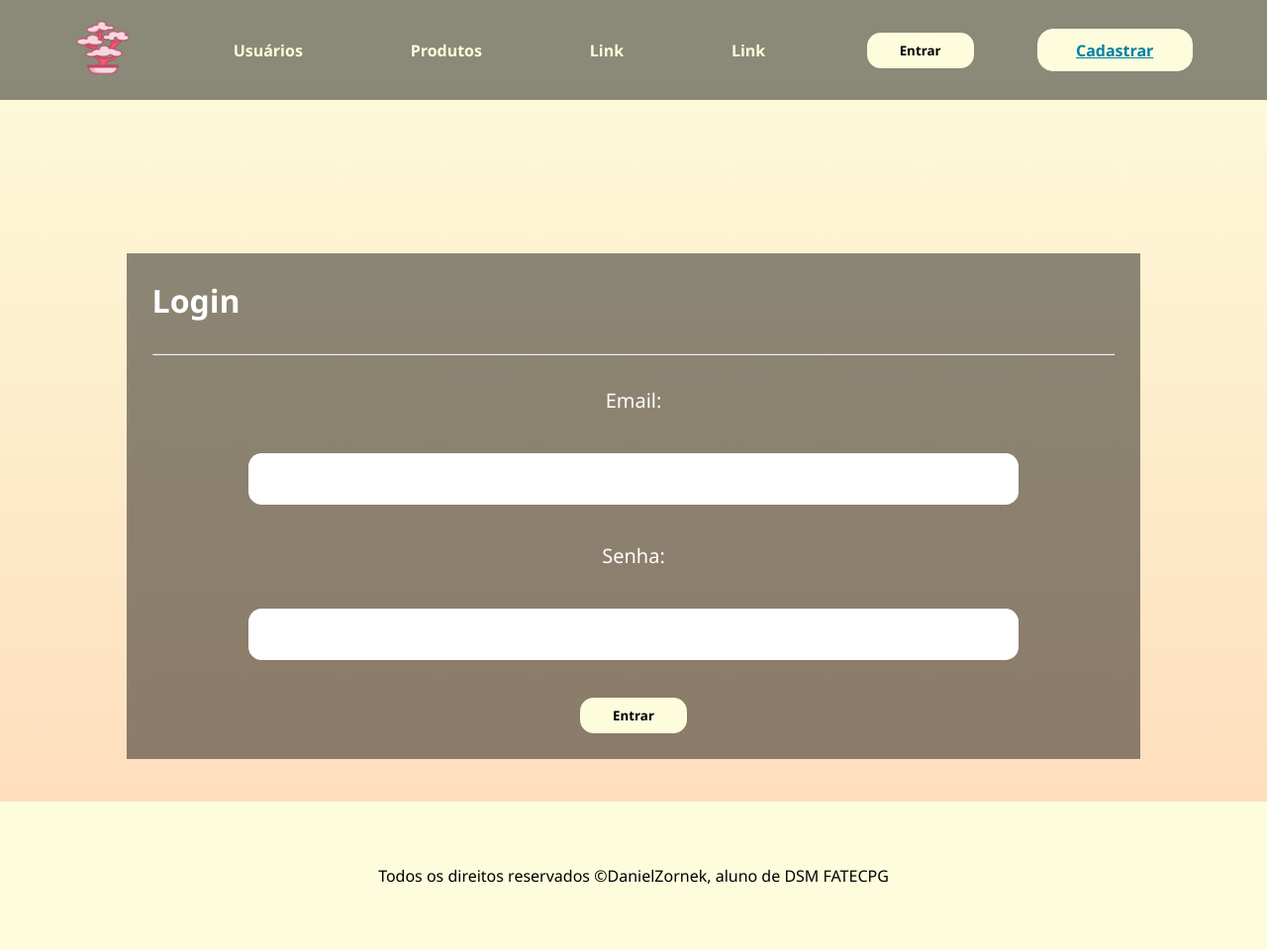
After one commit to DanielZornek/dsm-web3-django-projetoAula, a Django app: page /login in a window 1280 px wide. The commit adds this page. Shown: the whole page at 99% size. Run offline with Django 5.2, Linux system fonts and the light colour scheme.

Commit message:
sistema de login basico | salvando sessao do email | página welcome | att: modelo do produto

```diff
--- a/app/forms.py
+++ b/app/forms.py
@@ -14,11 +14,24 @@ class formulario(forms.ModelForm):
             'senha' : forms.TextInput(attrs={'type':'senha', 'class':'form-input'})
         }
 
+# formuçario para login
+class formularioLogin(forms.ModelForm):
+    class Meta:
+        model = Usuario
+        fields = ('email', 'senha')
+        # renderizando o formulário
+
+        # definindo os atributos dos elementos do form
+        widgets = {
+            'email' : forms.TextInput(attrs={'type':'email', 'class':'form-input'}),
+            'senha' : forms.TextInput(attrs={'type':'senha', 'class':'form-input'})
+        }
+
 
 class VeiculoForm(forms.ModelForm):
     class Meta:
         model = Veiculo
-        fields = ('marca', 'modelo', 'descricao', 'preco', 'dataFabricacao', 'imagem')
+        fields = ('marca', 'modelo', 'descricao', 'preco', 'dataFabricacao', 'estoque', 'imagem')
 
         widgets = {
             'marca' : forms.TextInput(attrs={'type':'text', 'class':'form-input'}),
@@ -26,5 +39,6 @@ class VeiculoForm(forms.ModelForm):
             'descricao' : forms.TextInput(attrs={'type':'text', 'class':'form-input'}),
             'preco' : forms.TextInput(attrs={'type':'number', 'class':'form-input'}),
             'dataFabricacao' : forms.TextInput(attrs={'type':'date', 'class':'form-input'}),
+            'estoque' : forms.TextInput(attrs={'type':'number', 'class':'form-input'}),
             'imagem' : forms.FileInput(attrs={'accept': 'image/*'})
         }
--- a/app/models.py
+++ b/app/models.py
@@ -12,4 +12,5 @@ class Veiculo(models.Model):
     descricao = models.CharField(max_length=200)
     preco = models.DecimalField(max_digits=10, decimal_places=2)
     dataFabricacao = models.DateField()
+    estoque = models.IntegerField()
     imagem = models.ImageField(upload_to='imagens/')
--- a/app/static/responsive.css
+++ b/app/static/responsive.css
@@ -1,4 +1,4 @@
-@media screen and (max-width: 960px) {
+@media screen and (max-width: 760px) {
     header,
     header nav ul{
         display: flex;
@@ -7,4 +7,17 @@
     main{
         margin-top: 30em;
     }
+    #menuHam{
+        position: fixed;
+        top: 2em;
+        right: 2em;
+        height: 15vh;
+        width: 8vw;
+        background-color: transparent;
+        display: flex;
+        flex-direction: column;
+        justify-content: space-between;
+        cursor: pointer;
+        border: none;
+    }
 }
--- a/app/static/template.css
+++ b/app/static/template.css
@@ -116,17 +116,7 @@ footer{
 }
 
 #menuHam{
-    position: absolute;
-    top: 2em;
-    right: 2em;
-    height: 70px;
-    width: 70px;
-    background-color: transparent;
-    display: flex;
-    flex-direction: column;
-    justify-content: space-between;
-    cursor: pointer;
-    border: none;
+    display: none;
 }
 
 #menuHam .menuHam-listra{
--- /dev/null
+++ b/app/templates/login.html
@@ -0,0 +1,21 @@
+{% extends "template.html" %}
+
+{% block titulo %} Login {% endblock %}
+
+{% load static %}
+
+{% block style %} <link rel="stylesheet" href="{% static '_forms.css' %}"> {% endblock %}
+
+{% block conteudo %}
+
+    <h1>Login</h1>
+    <hr>
+    <form action="{% url 'login' %}" method="post" class="form">
+            <!-- campos renderizados -->
+            {% csrf_token %} <!-- NÃO ESQUECER, DARÁ ERRO SEM ISSO, SERVE PARA IMPEDIR SQL INJECTION -->
+            {{ form.as_p }}
+            <button type="submit" class="form-button">
+                Entrar
+            </button>
+    </form>
+{% endblock %}
--- a/app/templates/produtos.html
+++ b/app/templates/produtos.html
@@ -23,6 +23,11 @@
                 {{ veiculo.descricao }}
             </p>
         </section>
+        <section>
+            <span>
+                Em estoque: {{ veiculo.estoque }}
+            </span>
+        </section>
 
     </div>
 
--- a/app/templates/template.html
+++ b/app/templates/template.html
@@ -6,8 +6,8 @@
     <meta name="viewport" content="width=device-width, initial-scale=1.0">
     <title>{% block titulo %}{% endblock %}</title>
     <link rel="stylesheet" href="{% static 'template.css' %}">
+    {% block style %}{% endblock %}
     <link rel="stylesheet" href="{% static 'responsive.css' %}">
-    {% block style %}{% endblock %}
 </head>
 <body>
     <header>
@@ -24,7 +24,7 @@
                 <li><a href="#">Link</a></li>
             </ul>
         </nav>
-        <a href="#" >
+        <a href="{% url 'login' %}" >
             <button class="header-buttonLink">Entrar</button>
         </a>
         <a href="{% url 'addUsuario' %}" class="header-buttonLink cadastrar">
--- a/app/urls.py
+++ b/app/urls.py
@@ -10,5 +10,7 @@ urlpatterns = [
     path('excluir-usuario/<int:id_usuario>', views.excluirUsuario, name="excluirUsuario"),
     path('editar-usuario/<int:id_usuario>', views.editarUsuario, name="editarUsuario"),
     path("cadastrar-produto", views.cadastrarProduto, name="cadastrarProduto"),
-    path('produtos', views.exibirProdutos, name="exibirProdutos")
+    path('produtos', views.exibirProdutos, name="exibirProdutos"),
+    path('login', views.login, name="login"),
+    path('dashboard', views.dashboard, name="dashboard")
 ]
--- a/app/views.py
+++ b/app/views.py
@@ -1,9 +1,10 @@
+from datetime import timedelta
 from django.shortcuts import render, redirect
 
 from django.http import HttpResponse
 from django.template import loader
 from app.models import Usuario, Veiculo
-from app.forms import formulario, VeiculoForm
+from app.forms import formulario, VeiculoForm, formularioLogin
 
 # Create your views here.
 
@@ -65,3 +66,26 @@ def cadastrarProduto(request):
             return redirect("exibirProdutos")
 
     return render(request, "cadastrar-produto.html", {'formProduto' : form})
+
+def login(request):
+    frmLogin = formularioLogin(request.POST or None)
+
+    if request.POST: # ao clicar em entrar, no botão submit do form
+        if frmLogin.is_valid():
+            _email = frmLogin.cleaned_data.get("email") # capture o email: importante ter algo diferente pra diferencia do atributo da classe do modelo
+            _senha = frmLogin.cleaned_data.get("senha") # capture a senha
+
+            try:
+                userLogin = Usuario.objects.get(email=_email, senha=_senha)
+                if userLogin is not None:
+                    request.session.set_expiry(timedelta(seconds=60))
+                    request.session['email'] = _email
+                    return redirect("dashboard")
+            except Usuario.DoesNotExist:
+                return render(request, "login.html")
+
+    return render(request, "login.html", {'form' : frmLogin})
+
+def dashboard(request):
+    _email = request.session.get("email")
+    return render(request, "dashboard.html", {'email': _email})
```
Also changed, not shown: app/templates/dashboard.html (added, +14 -0 lines), app/migrations/0003_veiculo_estoque.py (added), db.sqlite3, media/imagens/carro.jpg (added).
